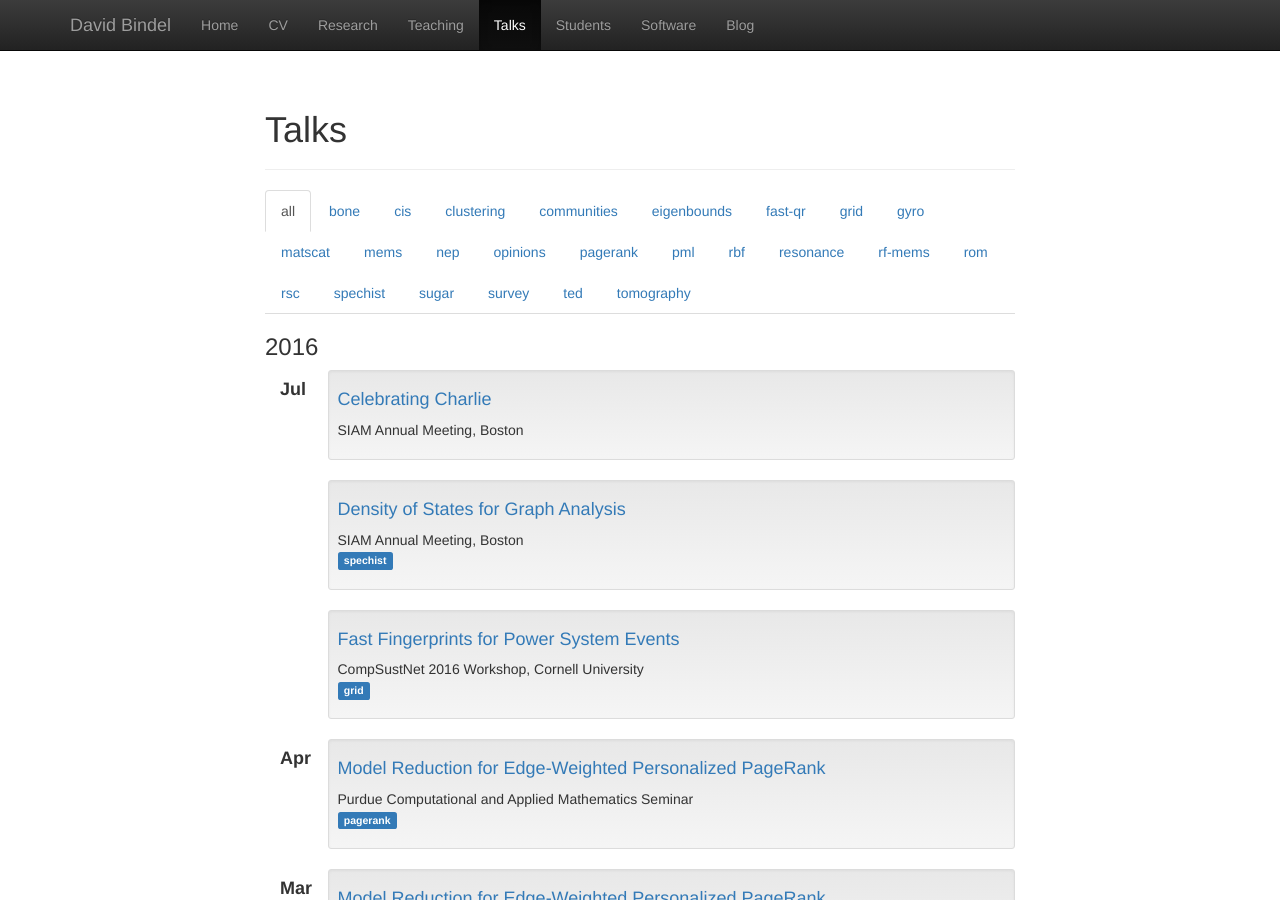
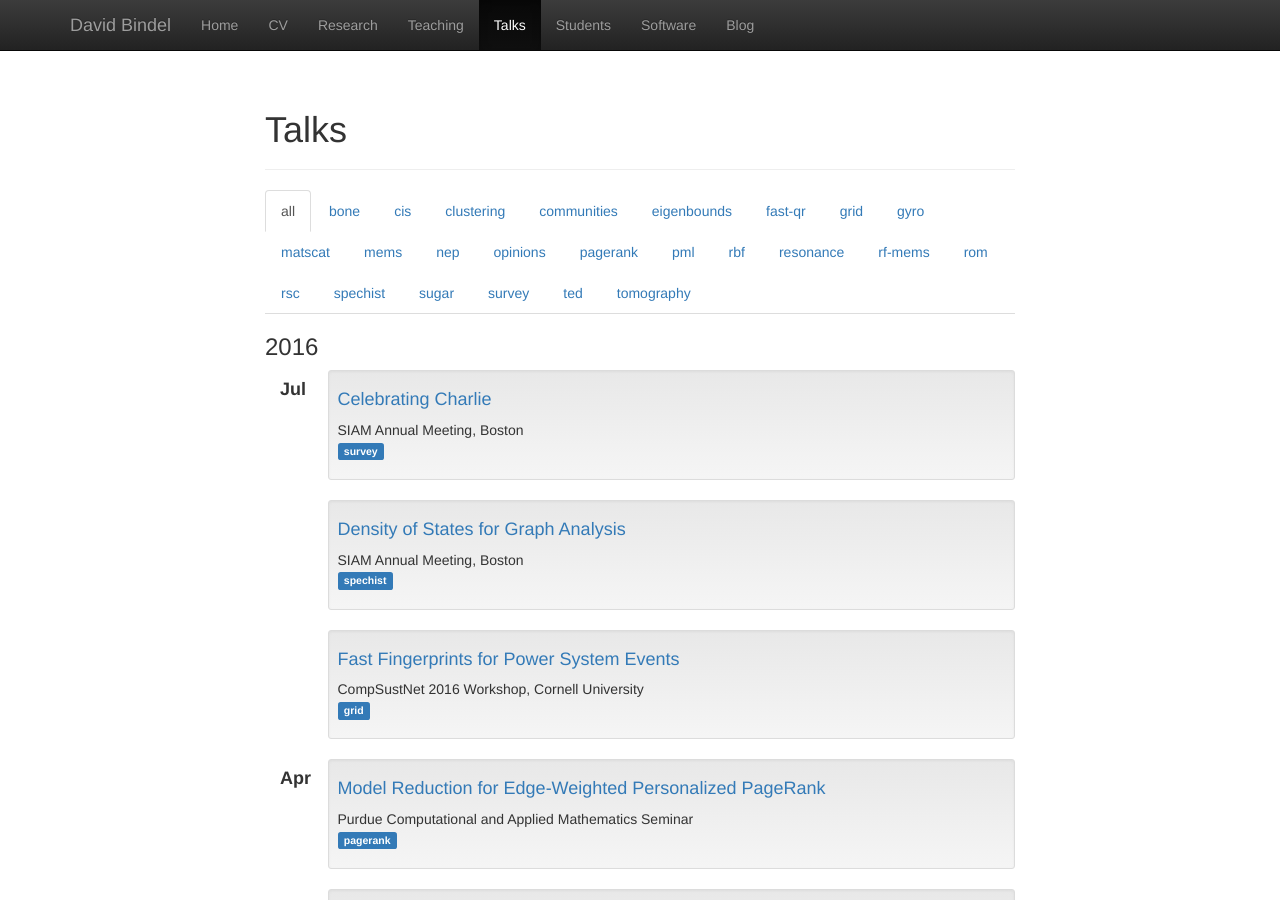
Before and after one commit to dbindel/cornell_web, a Jekyll site: the page built from talks.html, in a window 1280 px wide and 900 px high. Built offline with Jekyll 4.4.1, drawn with Linux system fonts in a browser that asks for light colours; nearby versions of some CDN libraries.

Commit message:
Update Charlie talk metadata.

```diff
--- a/_data/present.yml
+++ b/_data/present.yml
@@ -1020,4 +1020,5 @@
   date: 2016-07
   file: siam-cv/siam-cv-jul16.pdf
   title: "Celebrating Charlie"
+  tags: [survey]
   where: SIAM Annual Meeting, Boston
```
